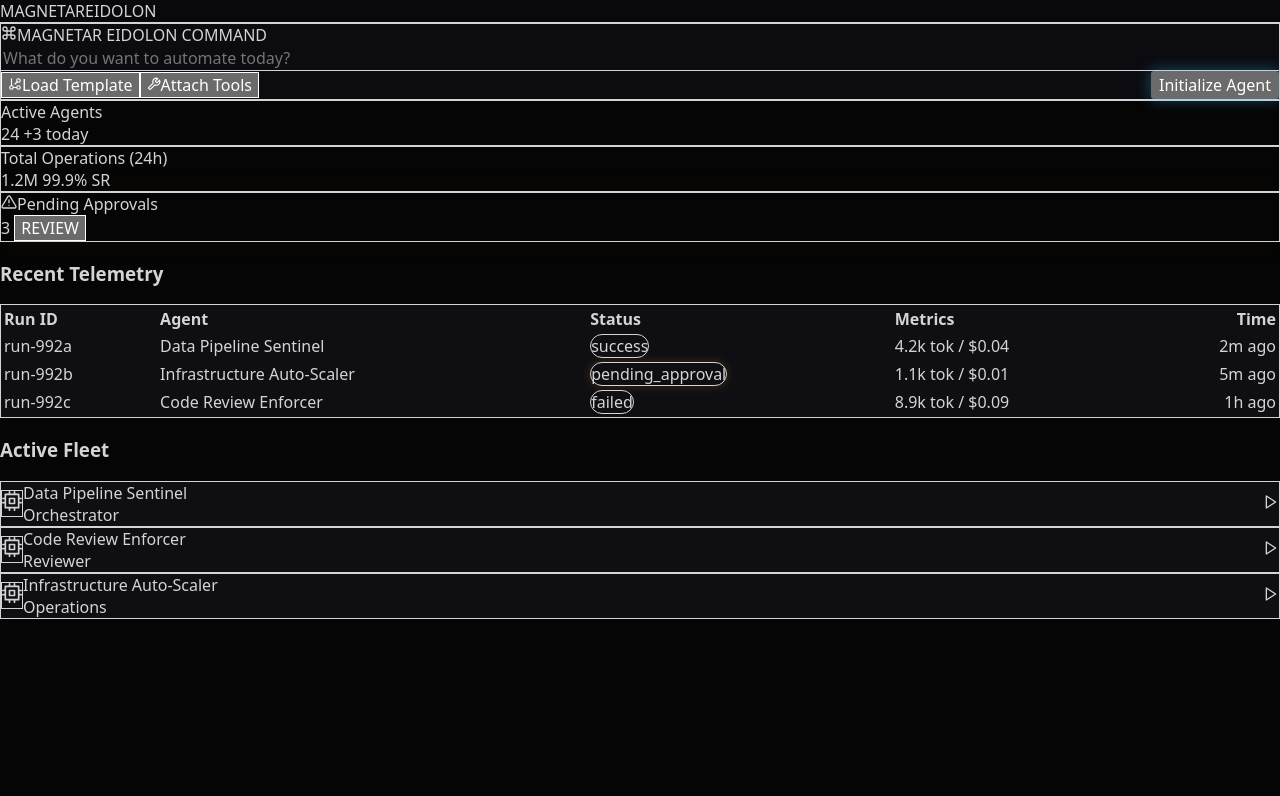
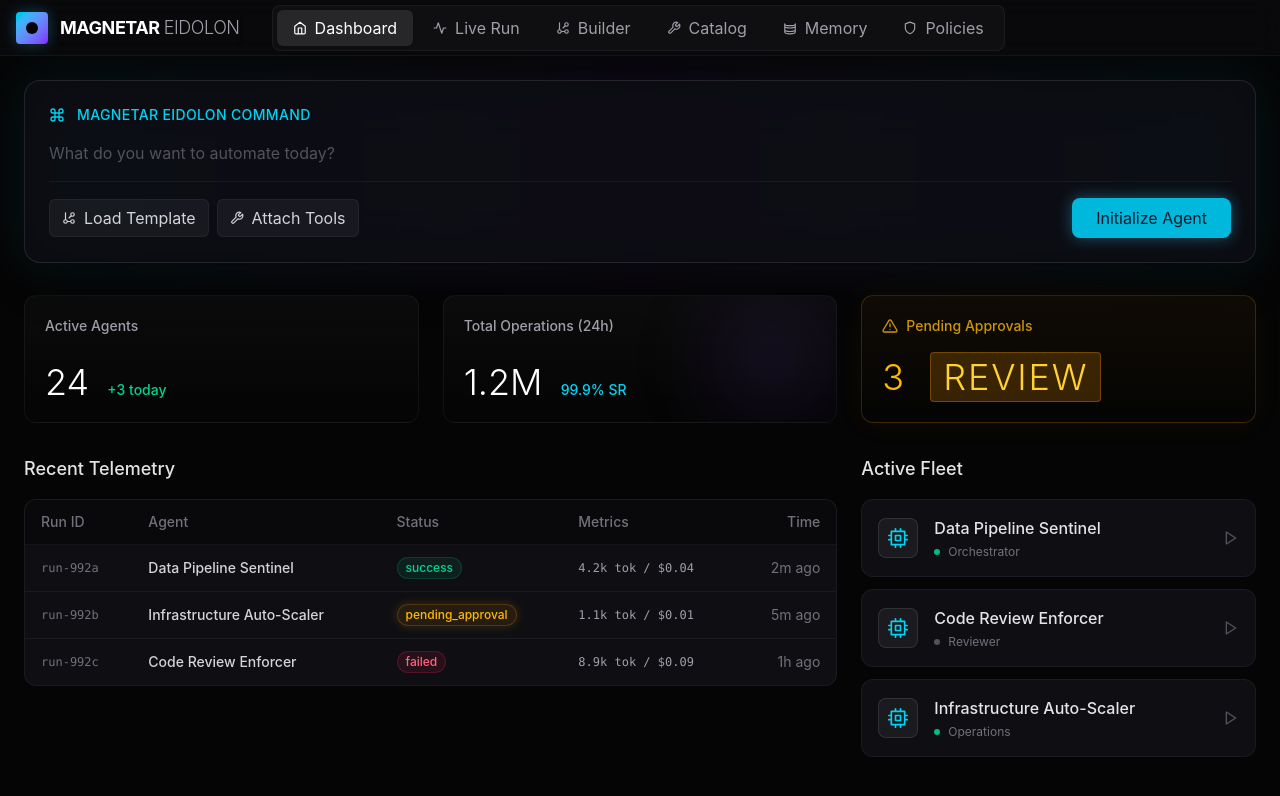
Before and after one commit to scherenhaenden/MagnetarEidolon, an Angular app in the folder apps/magnetar-ui/: page / in a window 1280 px wide. Shown: the top 796 px of the page. Built offline with nearby package versions, Linux system fonts and the light colour scheme.

Commit message:
Fix Tailwind v4 source scanning

```diff
--- a/apps/magnetar-ui/src/styles.css
+++ b/apps/magnetar-ui/src/styles.css
@@ -1,6 +1,5 @@
-@tailwind base;
-@tailwind components;
-@tailwind utilities;
+@import "tailwindcss";
+@source "./**/*.{html,ts}";
 
 :root {
   color-scheme: dark;
```
